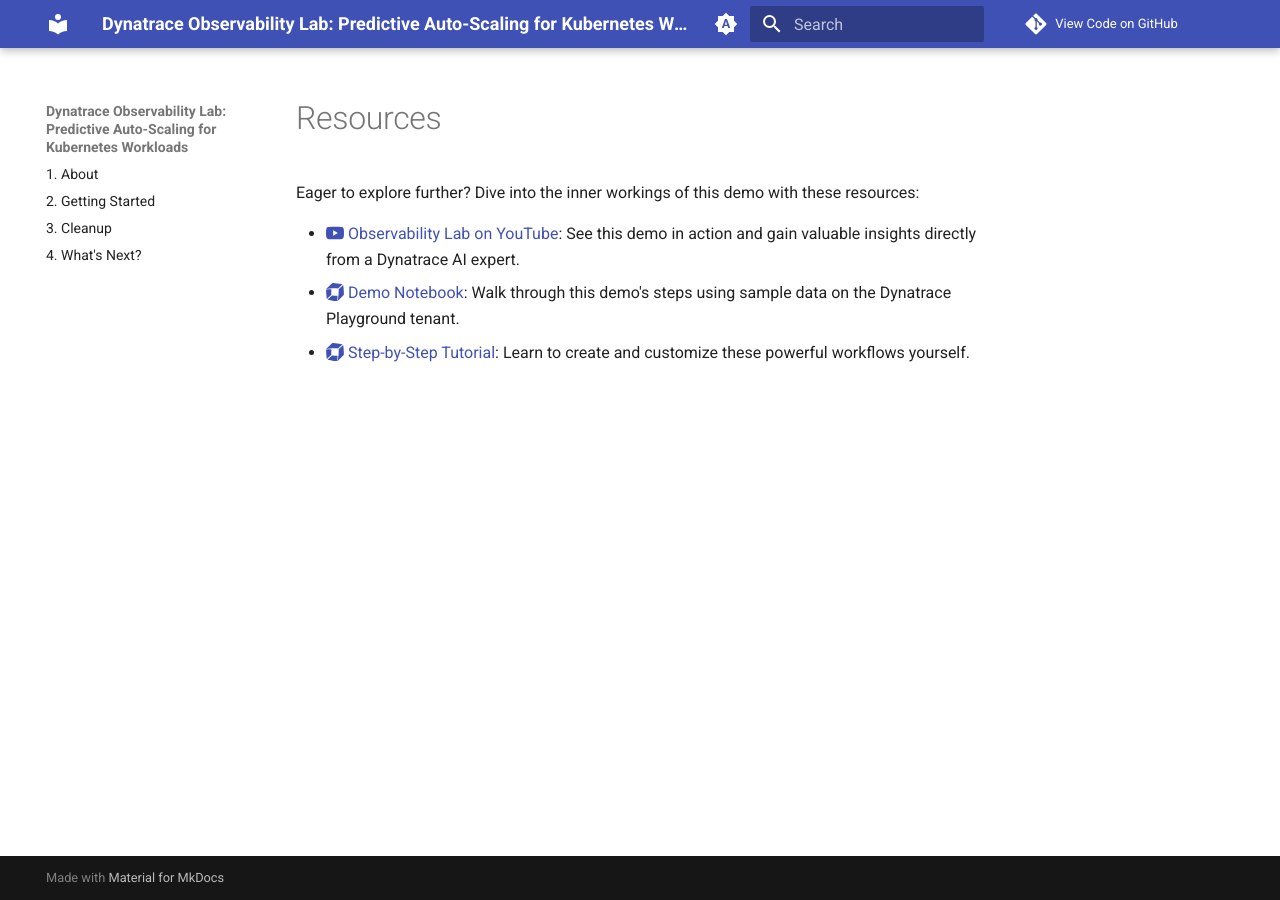
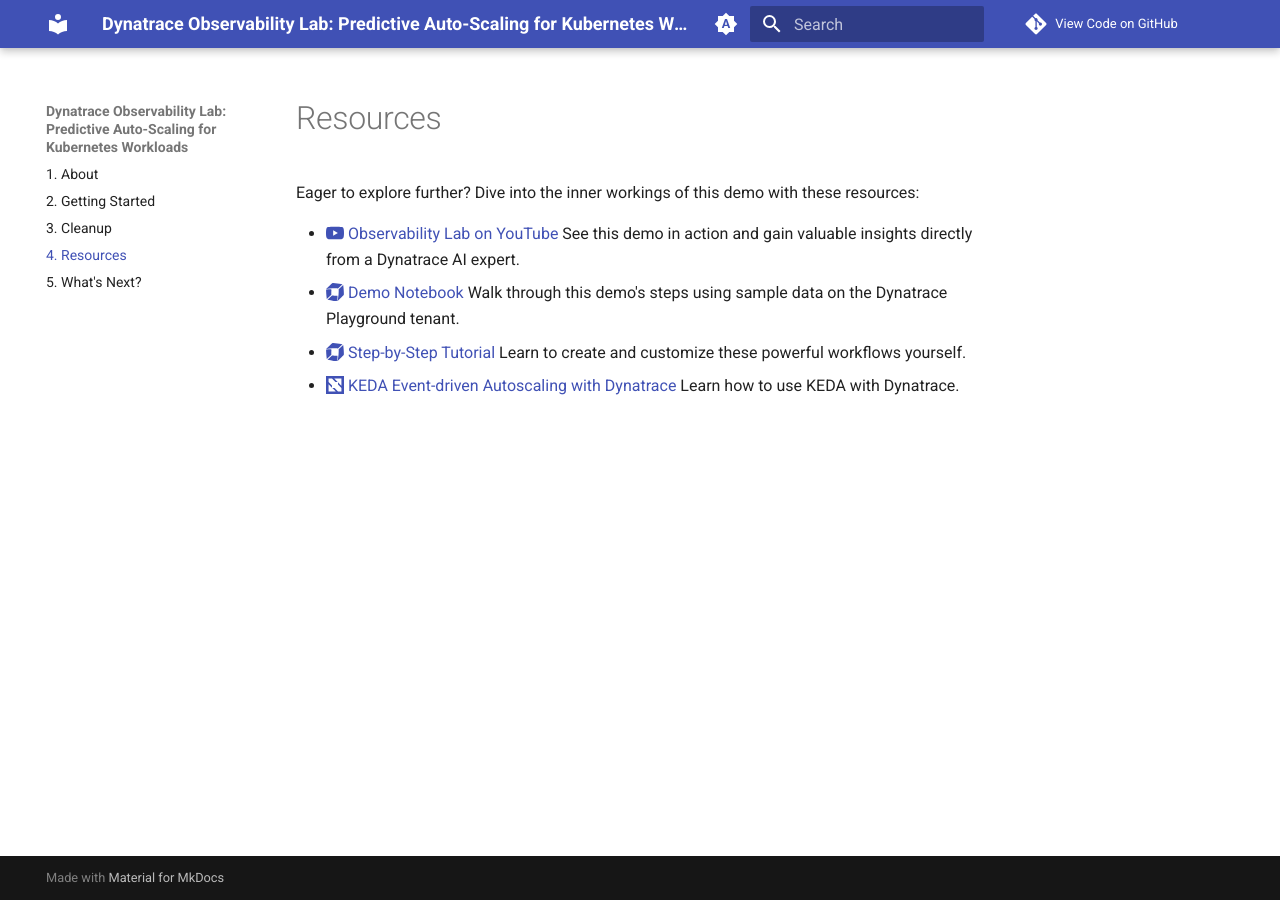
Before and after one commit to Dynatrace/obslab-predictive-kubernetes-scaling, an MkDocs documentation site: the page built from docs/resources.md, in a window 1280 px wide. Built offline with MkDocs 1.6.1 and Material for MkDocs 9.7.7, drawn with Linux system fonts in a browser that asks for light colours; comment, search, counter and statistics services are not loaded.

Commit message:
add resources page. closes #26

```diff
--- a/docs/resources.md
+++ b/docs/resources.md
@@ -2,7 +2,8 @@
 
 Eager to explore further? Dive into the inner workings of this demo with these resources:
 
-- [:simple-youtube: Observability Lab on YouTube](https://www.youtube.com/watch?v=EMw-MUZi-xk){target=_blank}: See this demo in action and gain valuable insights directly from a Dynatrace
+- [:simple-youtube: Observability Lab on YouTube](https://www.youtube.com/watch?v=EMw-MUZi-xk){target=_blank} See this demo in action and gain valuable insights directly from a Dynatrace
   AI expert.
-- [:simple-dynatrace: Demo Notebook](todo){target=_blank}: Walk through this demo's steps using sample data on the Dynatrace Playground tenant.
-- [:simple-dynatrace: Step-by-Step Tutorial](todo){target=_blank}: Learn to create and customize these powerful workflows yourself.
+- [:simple-dynatrace: Demo Notebook](https://dt-url.net/playground-obslab-predictive-kubernetes-scaling){target=_blank} Walk through this demo's steps using sample data on the Dynatrace Playground tenant.
+- [:simple-dynatrace: Step-by-Step Tutorial](https://dt-url.net/predictive-k8s-autoscaling-docs){target=_blank} Learn to create and customize these powerful workflows yourself.
+- [:simple-cncf: KEDA Event-driven Autoscaling with Dynatrace](https://www.dynatrace.com/hub/detail/keda-scaler/){target=_blank} Learn how to use KEDA with Dynatrace.
--- a/mkdocs.yaml
+++ b/mkdocs.yaml
@@ -5,8 +5,8 @@
   - '1. About': index.md
   - '2. Getting Started': getting-started.md
   - '3. Cleanup': cleanup.md
-#  - '4. Resources': resources.md
-  - "4. What's Next?": whats-next.md
+  - '4. Resources': resources.md
+  - "5. What's Next?": whats-next.md
 theme:
   name: material
   features:
```
